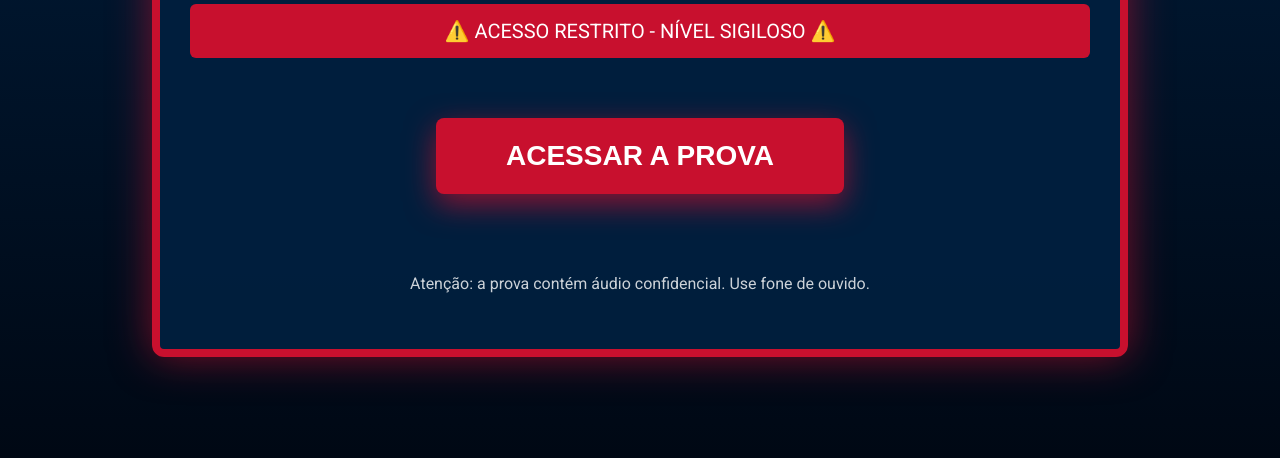
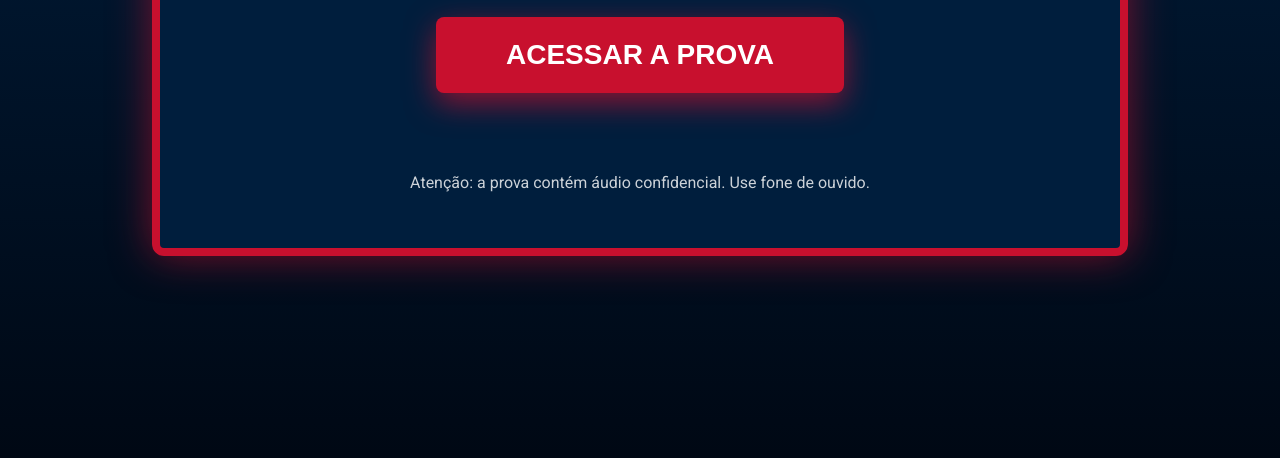
Before and after one commit to bluu134/Site-da-interpol, a plain HTML site: page index.html in a window 1280 px wide. Shown: the part 342-800 px from the top of the page. Drawn offline with nearby package versions, Linux system fonts and the light colour scheme.

Commit message:
Add files via upload

```diff
--- a/style.css
+++ b/style.css
@@ -8,10 +8,10 @@ body {
     color: #fff;
     font-family: 'Roboto', sans-serif;
     display: flex;
-    align-items: center;
+    align-items: flex-start;
     justify-content: center;
     min-height: 100vh;
-    overflow: hidden;
+    overflow-y: auto;
 }
 
 .container {
```
